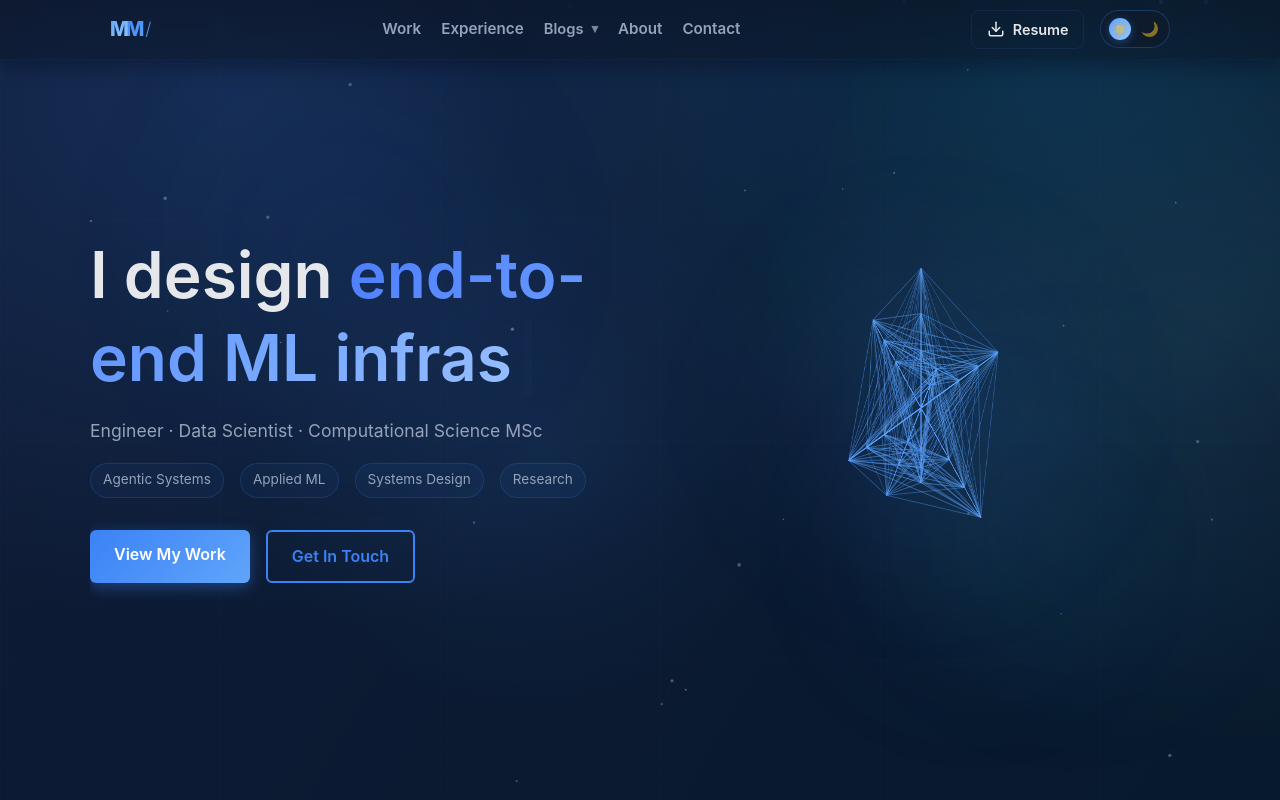
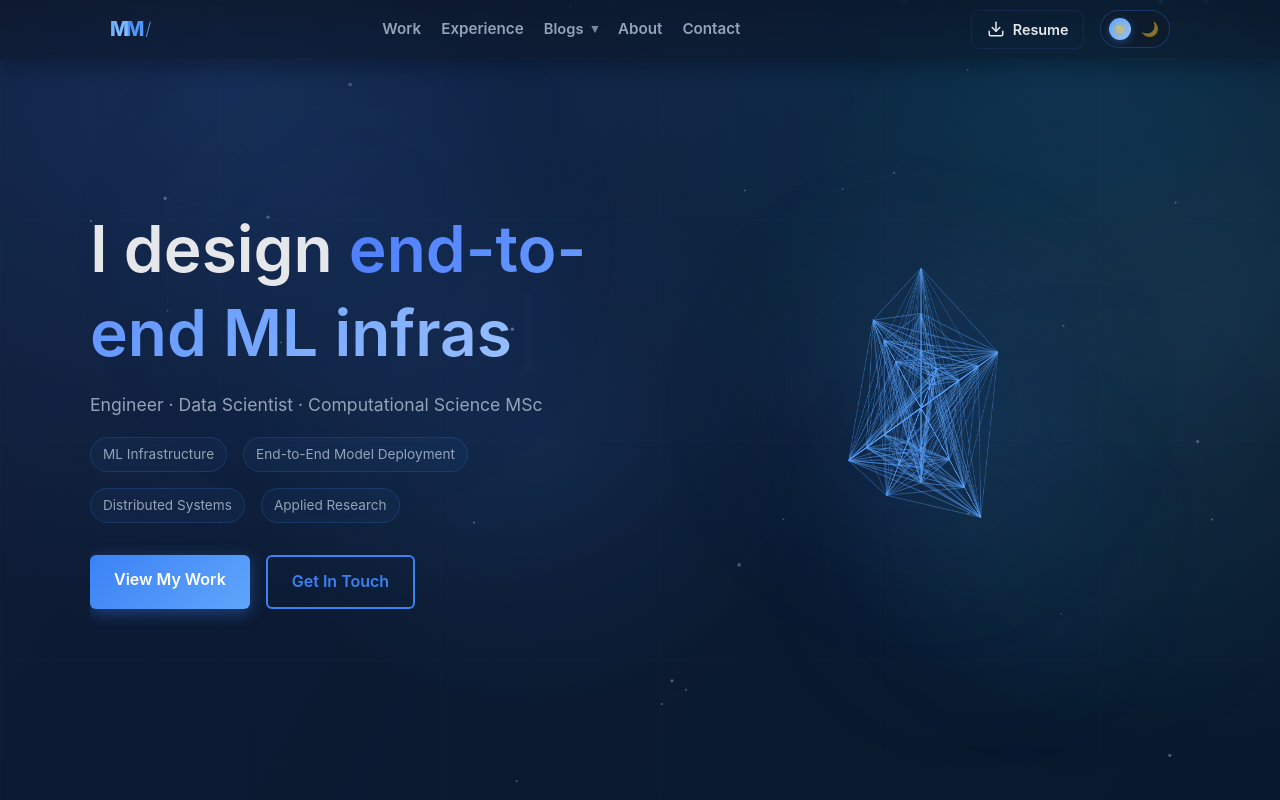
Before and after one commit to Mohamed-Moslemani/Portfolio-1, a React (Vite) app: page / in a window 1280 px wide. Shown: the top 800 px of the page. Built offline with nearby package versions, Linux system fonts and the light colour scheme.

Commit message:
update words

```diff
--- a/src/sections/Home.jsx
+++ b/src/sections/Home.jsx
@@ -31,10 +31,11 @@ export default function Home() {
             </p>
 
             <div className="home-tags" role="list" aria-label="Core competencies">
-              <span role="listitem">Agentic Systems</span>
-              <span role="listitem">Applied ML</span>
-              <span role="listitem">Systems Design</span>
-              <span role="listitem">Research</span>
+   <span role="listitem">ML Infrastructure</span>
+<span role="listitem">End-to-End Model Deployment</span>
+<span role="listitem">Distributed Systems</span>
+<span role="listitem">Applied Research</span>
+
             </div>
 
             <div className="home-cta">
```
